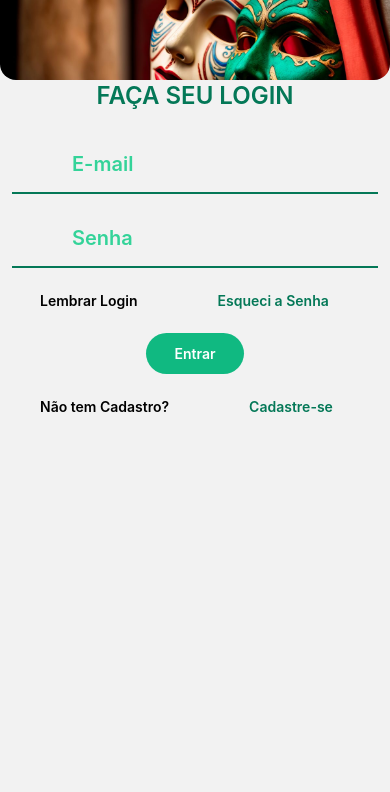
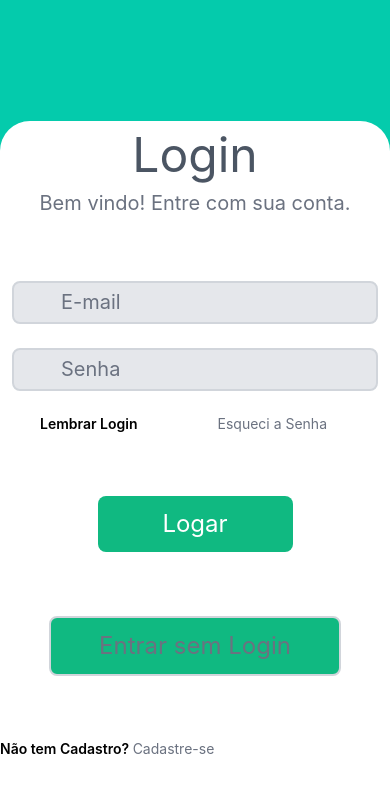
Before and after one commit to CorallusEtec/artConnectMobile, a React Native app: screen /Login in a window 390 px wide. Shown: the top 792 px of the page. Built offline with nearby package versions, Linux system fonts and the light colour scheme.

Commit message:
Reboot tela da login Não Finalizado

```diff
--- a/App.js
+++ b/App.js
@@ -9,8 +9,8 @@ export default function App() {
   return (
       <NavigationContainer>
         <Stack.Navigator>
-          <Stack.Screen name="Cadastro" component={Cadastro} options={{headerShown: false}} />
-          <Stack.Screen name="Login" component={Login} options={{headerShown: false}} />
+        <Stack.Screen name="Login" component={Login} options={{headerShown: false}} />
+        <Stack.Screen name="Cadastro" component={Cadastro} options={{headerShown: false}} />
         </Stack.Navigator>
       </NavigationContainer>
   );
--- a/src/pages/Login/Login.js
+++ b/src/pages/Login/Login.js
@@ -1,74 +1,90 @@
-
 import { View, Text, Pressable, Image } from "react-native";
 import { TextInput } from "react-native-web";
 import { useNavigation } from "@react-navigation/native";
 
+{/*SE VOCê ESTÁ LENDO ISSO, O COMMIT DEU CERTO!*/}
+
 export default function Login() {
     const navigation = useNavigation();
 
+
     return (
-        <View style={{ flex: 1, flexDirection: "column" }}>
+        <View style={{ flex: 1, flexDirection: "column", backgroundColor: "#04CBAC" }}>
+
 
             {/*IMAGEM DE FUNDO*/}
-            <View style={{ flex: 0.1 }}>
-                <Image
-                className="rounded-b-2xl"
-                style={{ maxHeight: "100%", maxWidth: "100%" }}
-                source={require("../../../assets/img/banner.jpeg")}
-                />
+            <View style={{ flex: 0.15, maxHeight: "100%", maxWidth: "100%", backgroundColor: "#04CBAC" }}>
             </View>
 
+
             {/*TÍTULO*/}
+            <View style={{ flex: 0.9, flexDirection: "column", borderTopLeftRadius:30, borderTopRightRadius:30, backgroundColor: "#ffffff" }}>
                 <View className="items-center mb-2">
-            <Text className="text-2xl font-semibold text-emerald-700">
-                FAÇA SEU LOGIN
+                    <Text className="text-5xl text-gray-600 m-2.5">
+                        Login
+                    </Text>
+
+
+                    <Text className="text-xl text-gray-500 mb-8">
+                        Bem vindo! Entre com sua conta.
                     </Text>
                 </View>
 
+
                 {/*E-MAIL*/}
-            <View className="flex-row items-center border-emerald-700 border-b-2 pb-2 ml-3 mr-3 mt-6 gap-5">
-                <Image source={require("bootstrap-icons/icons/envelope-fill.svg")}
-                tintColor="#009966"
-                style={{height:40, width:40}}
+                <View className="flex-row items-center bg-gray-200 border-gray-300 border-2 rounded-lg ml-3 mr-3 mt-6 gap-2">
+                    <Image source={require("bootstrap-icons/icons/envelope.svg")}
+                    tintColor="#5a5a5a"
+                    style={{height:25, width:25, margin:7}}
                     />
                     <TextInput
-                    className="w-[90%] outline-none text-xl text-emerald-700 font-semibold placeholder:text-emerald-400"
+                        className="w-[90%] outline-none text-xl text-gray-500 placeholder:text-gray-500"
                         placeholder="E-mail"
                     />
                 </View>
 
+
                 {/*SENHA*/}
-            <View className="flex-row items-center border-emerald-700 border-b-2 pb-2 ml-3 mr-3 mt-6 gap-5">
-                <Image source={require("bootstrap-icons/icons/lock-fill.svg")}
-                tintColor="#009966"
-                style={{height:40, width:40}}
+                <View className="flex-row items-center bg-gray-200 border-gray-300 border-2 rounded-lg ml-3 mr-3 mt-6 gap-2">
+                    <Image source={require("bootstrap-icons/icons/lock.svg")}
+                    tintColor="#5a5a5a"
+                    style={{height:25, width:25, margin:7}}
                     />
                     <TextInput
-                    className="w-[90%] outline-none text-xl text-emerald-700 font-semibold placeholder:text-emerald-400"
+                        className="w-[90%] outline-none text-xl text-gray-500 placeholder:text-gray-500"
                         placeholder="Senha"
                     />
-                <Image source={require("bootstrap-icons/icons/eye-fill.svg")}
-                tintColor="#009966"
-                style={{height:40, width:40}}
+                    <Image source={require("bootstrap-icons/icons/eye.svg")}
+                    tintColor="#5a5a5a"
+                    style={{height:25, width:25, margin:7}}
                     />
                 </View>
 
+
                 <View className="flex-row items-center mt-6">
                     <Text className="font-semibold w-30 mx-10">Lembrar Login</Text>
-                <Pressable><Text className="text-emerald-700 font-semibold w-30 mx-10">Esqueci a Senha</Text></Pressable>
+                    <Pressable><Text className="text-gray-500 w-30 mx-10">Esqueci a Senha</Text></Pressable>
                 </View>
+
 
                 {/*ENTRAR*/}
                 <View className="items-center mt-6">
-                <Pressable className="bg-emerald-500  p-3  rounded-full w-1/4">
-                <Text className="text-md text-white text-center font-semibold">Entrar</Text>
+                    <Pressable style={{backgroundColor: "#04CBAC"}} className="mt-10 rounded-lg bg-emerald-500 p-3 w-2/4">
+                    <Text className="text-2xl text-white text-center">Logar</Text>
+                    </Pressable>
+                </View>
+
+                <View className="items-center mt-6 mb-10">
+                    <Pressable style={{backgroundColor: "#fff"}} className="mt-10 border-gray-300 border-2 rounded-lg bg-emerald-500 p-3 w-3/4">
+                    <Text className="text-2xl text-gray-500 text-center">Entrar sem Login</Text>
                     </Pressable>
                 </View>
 
                 {/*CADASTRO*/}
-            <View className="flex-row items-center mt-6">
-                <Text className="font-semibold mx-10">Não tem Cadastro?</Text>
-                <Pressable onPress={()=>navigation.navigate("Cadastro")} ><Text className="text-emerald-700 font-semibold mx-10">Cadastre-se</Text></Pressable>
+                <View className="w-3/4 flex-row items-center mt-6">
+                    <Text className="font-semibold">Não tem Cadastro? </Text>
+                    <Pressable onPress={()=>navigation.navigate("Cadastro")} ><Text className="text-gray-500">Cadastre-se</Text></Pressable>
+                </View>
             </View>
         </View>
     );
```
Lines whose indentation alone changed are shown as unchanged.
